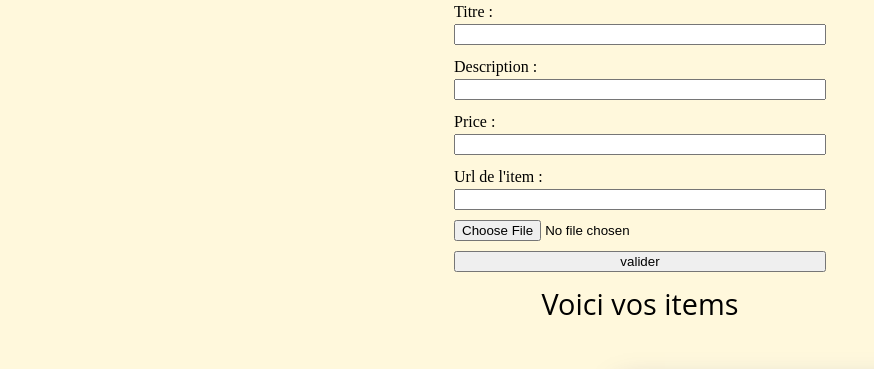
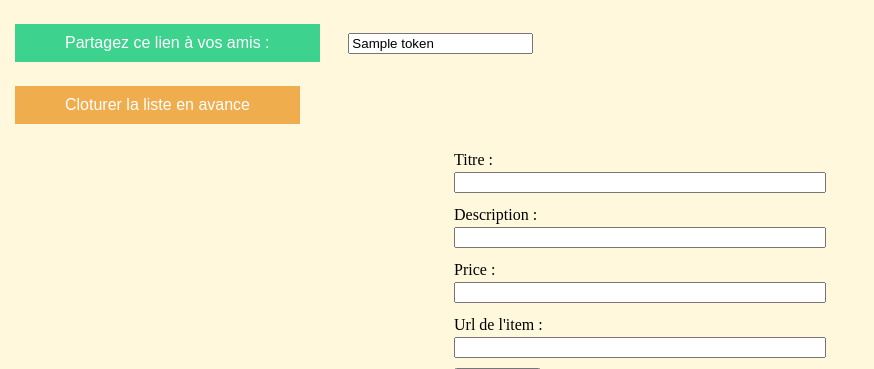
Before and after one commit to Nicolas-jcqm/Atelier, a PHP site: template components/Item.twig in a window 1280 px wide. Shown: the part 196-565 px from the top of the page, without its empty margins (0-874 px from the left). Run offline with PHP 8.4, Linux system fonts and the light colour scheme; the template is opened without the code that fills it: most values are stand-ins (such as "Sample title", 1, 10 or a date in 2020); grey boxes marked "Sample" are stand-in pictures; some libraries are stand-ins or nearby versions.

Commit message:
ajout des liens createur, generation des tokens, valider la liste

```diff
--- a/app/route.php
+++ b/app/route.php
@@ -34,10 +34,10 @@ $app->get('/viewGuest/{token}', 'App\Controllers\GuestsListController:displayLis
 
 
 //ajouter middleware pour verifier si l'utilisateur qui clique est le createur de la liste//soit rajouter la verification dans la function
-$app->get('/liste/{id}/generateSharingToken','App\Controllers\ListeController:generateSharingToken')->setName('token');
+$app->get('/homeCo/{id}/generateSharingToken','App\Controllers\ListeController:generateSharingToken')->setName('token');
 
 //ajouter middleware pour verifier si l'utilisateur qui clique est le createur de la liste//soit rajouter la verification dans la function
-$app->get('/liste/{id}/generateSharingFinalToken','App\Controllers\ListeController:generateSharingFinalToken')->setName('tokenfinal');
+$app->get('/homeCo/{id}/generateSharingFinalToken','App\Controllers\ListeController:generateSharingFinalToken')->setName('tokenfinal');
 
 $app->get('/liste/{id}/commentList','App\Controllers\ListeController:commentList')->setName('comment');
 
@@ -45,7 +45,7 @@ $app->post('/homeCo/{id}/addComment','App\Controllers\ListeController:addComment
 
 $app->get('/liste/{id}/checkAndUpValidityDate','App\Controllers\ListeController:checkAndUpValidityDate')->setName('checklistdate');
 
-$app->get('/liste/{id}/ValidateList','App\Controllers\ListeController:ValidateList')->setName('ValidateList');
+$app->get('/homeCo/{id}/ValidateList','App\Controllers\ListeController:ValidateList')->setName('ValidateList');
 
 
 //creation d'une liste
--- a/app/src/Controllers/ItemController.php
+++ b/app/src/Controllers/ItemController.php
@@ -10,7 +10,6 @@ use App\Models\Booking;
 use App\Models\Lists;
 use App\Models\Creator;
 use App\Models\Comment;
-use App\Models\Lists;
 
 final class ItemController
 {
@@ -63,7 +62,7 @@ final class ItemController
         $item = Item::where("idList","=",$args['id'])->get();
         $url = $this->router->pathFor('itemadd');
         $comment= Comment::where('idlist','=',$args['id'])->latest()->get();
-
+        $liste = Lists::where("id","=", $args["id"])->first();
         $creator = Creator::find($_SESSION['creatorCo']);
 
         $formcrea = "aucun";
@@ -80,7 +79,7 @@ final class ItemController
         var_dump($formcrea);
         */
 
-        $this->view->render($response, 'item.twig', ["creator" =>$creator, "item" =>$item, "listcom"=>$comment,"url" =>$url, "idlist" =>$args['id'], "formcrea" => $formcrea]);
+        $this->view->render($response, 'item.twig', ["creator" =>$creator, "item" =>$item, "listcom"=>$comment,"liste"=>$liste,"url" =>$url, "idlist" =>$args['id'], "formcrea" => $formcrea]);
 
     }
 
--- a/components/Item.twig
+++ b/components/Item.twig
@@ -26,6 +26,35 @@
             <li><a href="#">Partager liste</a></li>
         </ul>
     </nav>
+
+    <!-- Permet de generer le bouton de création de token selon si la liste est validée (genere token pour beneficiaire) ou non validée (pour les participants) -->
+    <br>
+    {% if liste.isValidate %}
+        {% if liste.token is null %}
+            <a href="generateSharingFinalToken"><button class='btn-secondary btn-flat'>
+            Générez le token cadeau :
+        {% else %}
+            <a><button class='btn-secondary btn-flat'>
+            Donnez ce lien au bénéficiaire de la liste :
+        {% endif %}
+    {% else %}
+        {% if liste.token is null %}
+            <a href="generateSharingToken"><button class='btn-secondary btn-flat'>
+            Générez votre token de partage :
+        {% else %}
+            <a><button class='btn-secondary btn-flat'>
+            Partagez ce lien à vos amis :
+        {% endif %}
+    {% endif %}
+    </button></a>
+    <input type="text" value='{{liste.token}}' readonly>
+    {% if liste.isValidate==false %}
+        <br><br>
+        <a href="ValidateList"><button class='btn-warning btn-flat'>Cloturer la liste en avance</button></a>
+    {% endif%}
+    <br><br>
+
+
     <div class="formulaire-item">
         <form class="form-item"enctype="multipart/form-data" action="{{ url }}" method="post">
             <p>Titre :</p>
--- a/components/comment.twig
+++ b/components/comment.twig
@@ -20,7 +20,7 @@
         {% for com in listcom %}
             Nom: {{com.senderName}}<br>
             Message: {{com.content}}<br>
-            Posté le {{com.created_at|date('d/m/Y')}} à {{com.created_at|date_modify('+ 1 hour')|date('H:m:s')}} (UTC+1)<br><br>
+            Posté le {{com.created_at|date('d/m/Y')}} à {{com.created_at|date_modify('+ 1 hour')|date('H:i:s')}} (UTC+1)<br><br>
         {% endfor %}
     </div>
 </div>
```
Also changed, not shown: app/src/Controllers/ListeController.php (+10 -9 lines).
